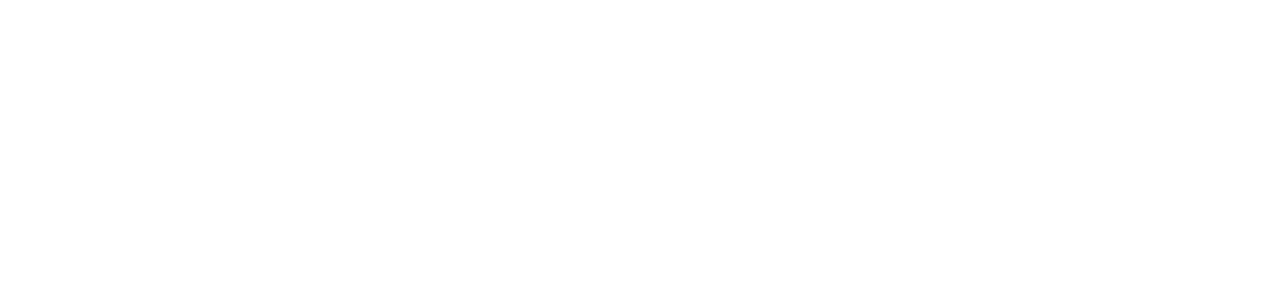
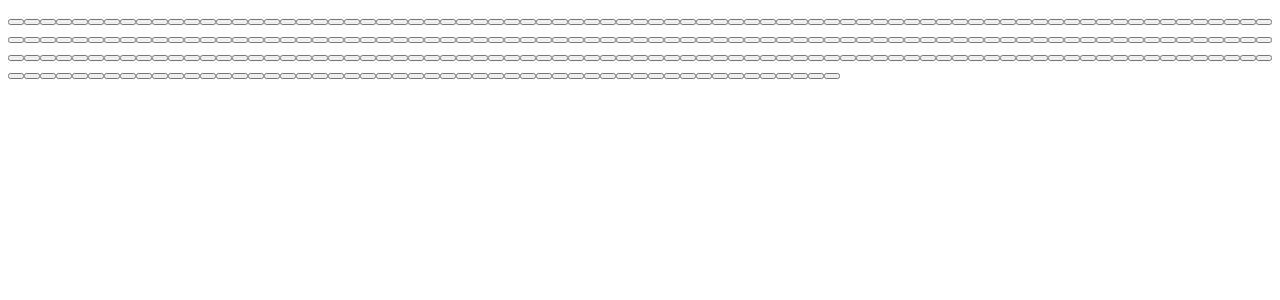
Before and after one commit to j-christoffersen/pente-ii, a React app: page / in a window 1280 px wide. Shown: the top 300 px of the page. Built offline with nearby package versions, Linux system fonts and the light colour scheme; the HTML template or start-up script is replaced by a standard one.

Commit message:
build move functionality

```diff
--- /dev/null
+++ b/client/src/actions/index.js
@@ -0,0 +1,9 @@
+/* eslint import/prefer-default-export: 0 */
+
+export function move(row, col) {
+  return {
+    type: 'MOVE',
+    row,
+    col,
+  };
+}
--- a/client/src/components/Board.jsx
+++ b/client/src/components/Board.jsx
@@ -1,12 +1,14 @@
 import React from 'react';
 import PropTypes from 'prop-types';
+
+import Space from './Space';
 
 const Board = props => (
   <div className="board">
     {
-      props.board.map((row, r) => (
-        row.map((square, c) => (
-          <div className="piece" key={`${r},${c}`} />
+      props.board.map((rowArray, row) => (
+        rowArray.map((square, col) => (
+          <Space key={`${row},${col}`} row={row} col={col} player={props.board[row][col]} />
         ))
       ))
     }
--- /dev/null
+++ b/client/src/components/Space.jsx
@@ -0,0 +1,29 @@
+import React from 'react';
+import PropTypes from 'prop-types';
+import classNames from 'classnames';
+import { connect } from 'react-redux';
+import { move } from '../actions';
+
+const Space = props => (
+  <button
+    className={classNames(['piece', `player-${props.player}`])}
+    onClick={() => { props.handleClick(props.row, props.col); }}
+  />
+);
+
+Space.propTypes = {
+  player: PropTypes.number,
+  handleClick: PropTypes.func.isRequired,
+  row: PropTypes.number.isRequired,
+  col: PropTypes.number.isRequired,
+};
+
+Space.defaultProps = {
+  player: 0,
+};
+
+const mapDispatchToProps = dispatch => ({
+  handleClick: (row, col) => { dispatch(move(row, col)); },
+});
+
+export default connect(null, mapDispatchToProps)(Space);
--- a/package.json
+++ b/package.json
@@ -19,6 +19,7 @@
   },
   "homepage": "https://github.com/j-christoffersen/pente-ii#readme",
   "dependencies": {
+    "classnames": "^2.2.5",
     "koa": "^2.5.0",
     "koa-static": "^4.0.2",
     "prop-types": "^15.6.1",
```
Also changed, not shown: 2 other files (tests, documents, lock files or other folders).
